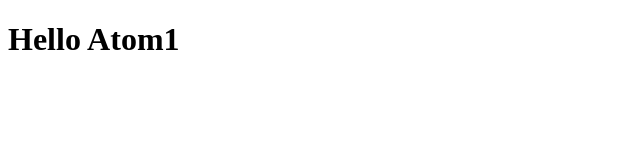
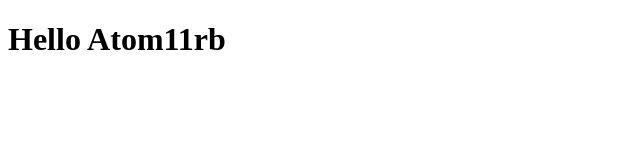
Before and after one commit to steazorguk/IT1, a plain HTML site: page index.html in a window 1280 px wide. Shown: the full height of the page, 0-640 px from the left. Drawn offline with Linux system fonts and the light colour scheme.

Commit message:
index change

```diff
--- a/index.html
+++ b/index.html
@@ -5,7 +5,7 @@
     <title>test</title>
   </head>
   <body>
-<h1>Hello Atom1</h1>
+<h1>Hello Atom11rb</h1>
 
   </body>
 </html>
```
